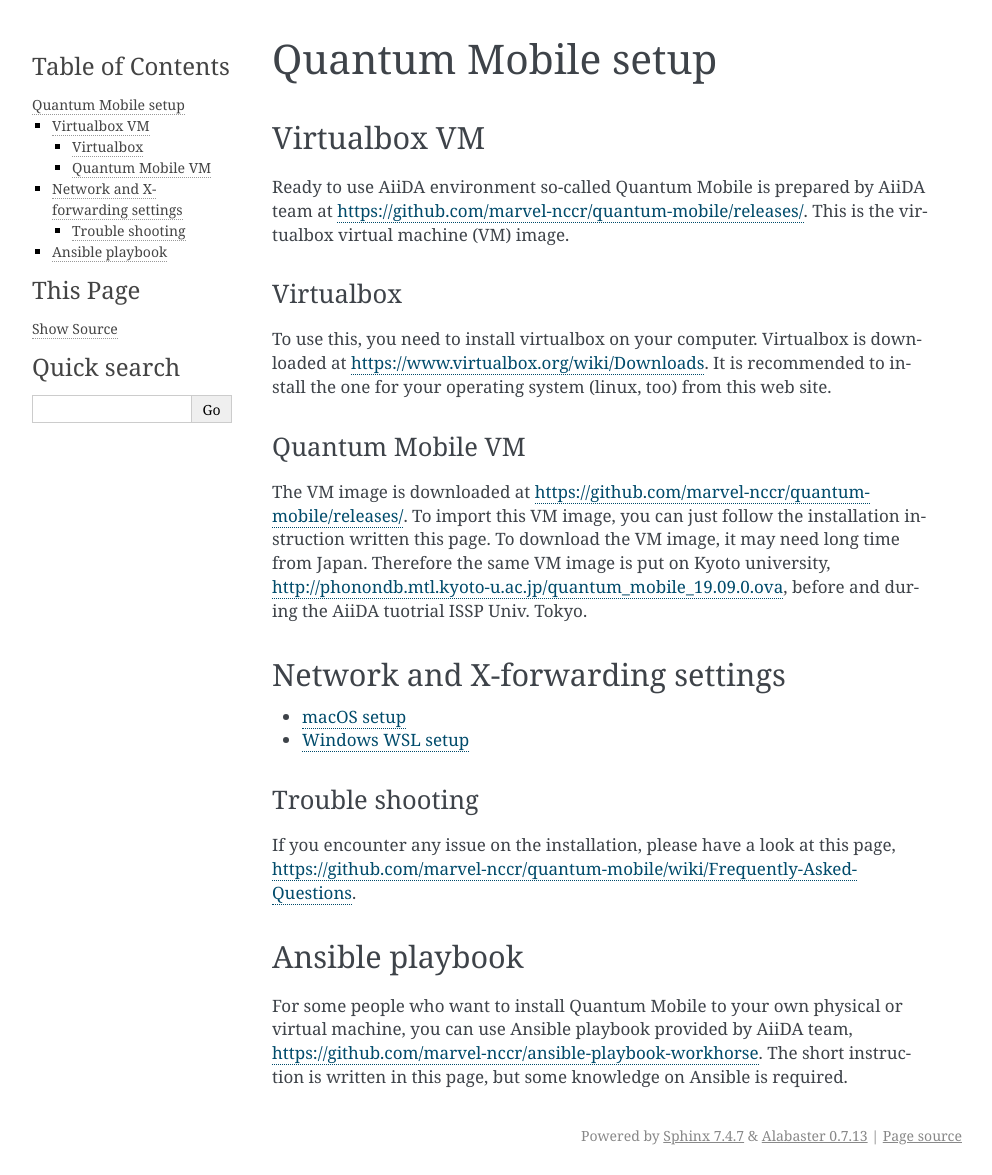
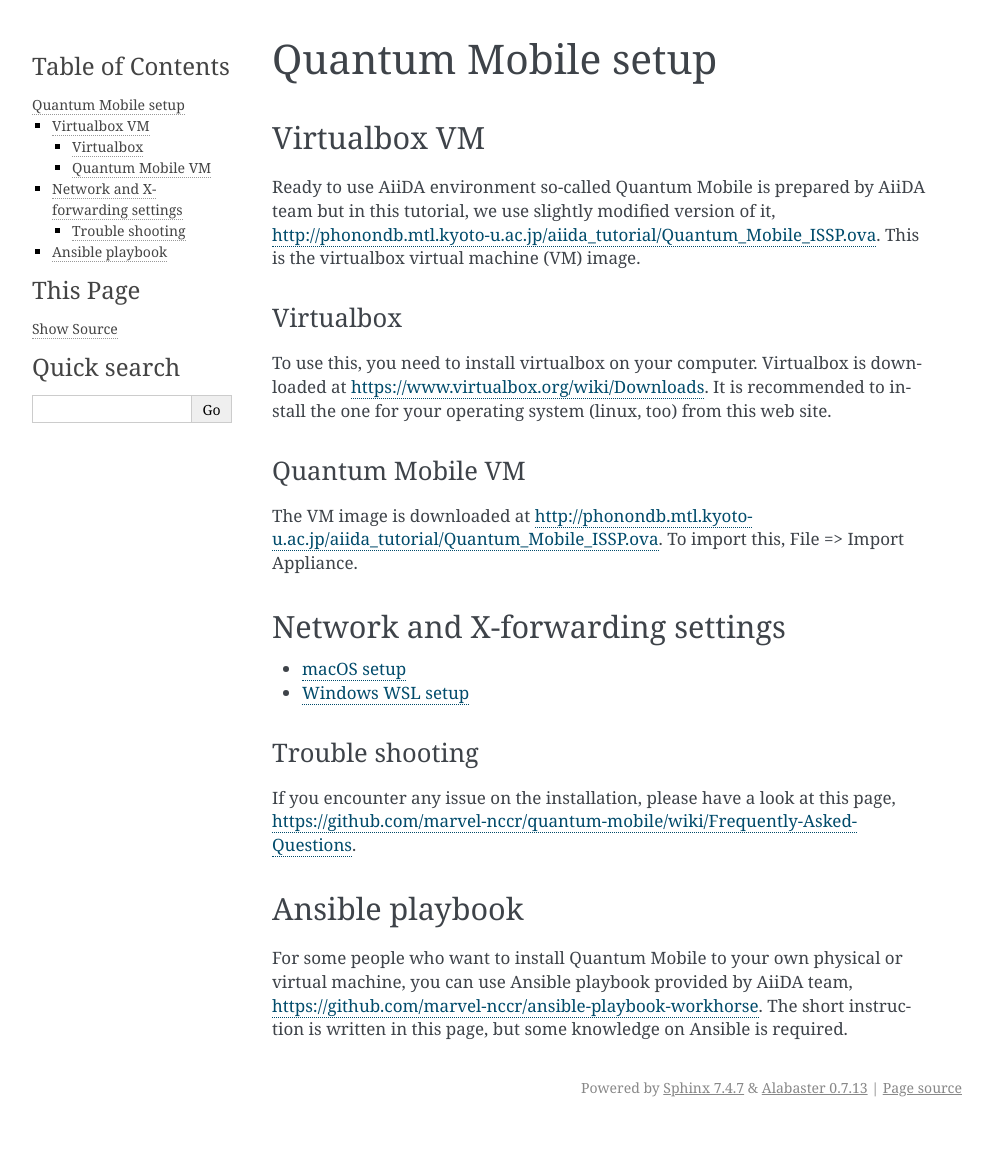
Before and after one commit to atztogo/AiiDA-tutorial-ISSP, a Sphinx documentation site: the page built from doc/quantum-mobile-setup.rst, in a window 1280 px wide. Shown: the whole page, without its empty margins (148-1140 px from the left). Built offline with Sphinx 7.4.7, drawn with Linux system fonts in a browser that asks for light colours; after the commit the page ends 1127 px from its top, so only the background shows below that.

Commit message:
Update AiiDA tutorial ISSP page

```diff
--- a/doc/index.rst
+++ b/doc/index.rst
@@ -40,8 +40,7 @@
 
 - 9:00 - 9:30: Introduction to AiiDA
 - 9:30 - 12:00: Getting started
-- 12:00 - 13:00: Lunch
-- Afternoon: Verdi command line, Verdi shell and AiiDA objects,
+- 13:00 - Afternoon: Verdi command line, Verdi shell and AiiDA objects,
   Submit, monitor and debug calculations
 
 20th 9:00 - 17:00
@@ -50,8 +49,7 @@
 - 9:00 - 9:30: Presentation "Running phonon calculation with an iterative
   algorithm by AiiDA, AiiDA-VASP, and AiiDA-phonopy"
 - 9:30 - 12:00: Queries in AiiDA and Workflows
-- 12:00 - 13:00: Lunch
-- Afternoon: Queries in AiiDA and Workflows, and maybe more (e.g.,
+- 13:00 - Afternoon: Queries in AiiDA and Workflows, and maybe more (e.g.,
   setup AiiDA on one's computer, AiiDA-VASP)
 
 Preparation of AiiDA environment on your computer
--- a/doc/quantum-mobile-setup.rst
+++ b/doc/quantum-mobile-setup.rst
@@ -7,9 +7,10 @@
 --------------
 
 Ready to use AiiDA environment so-called Quantum Mobile is prepared by
-AiiDA team at
-https://github.com/marvel-nccr/quantum-mobile/releases/. This is the
-virtualbox virtual machine (VM) image.
+AiiDA team but in this tutorial, we use slightly modified version of
+it,
+http://phonondb.mtl.kyoto-u.ac.jp/aiida_tutorial/Quantum_Mobile_ISSP.ova.
+This is the virtualbox virtual machine (VM) image.
 
 Virtualbox
 ~~~~~~~~~~
@@ -22,12 +23,8 @@
 Quantum Mobile VM
 ~~~~~~~~~~~~~~~~~
 The VM image is downloaded at
-https://github.com/marvel-nccr/quantum-mobile/releases/. To import
-this VM image, you can just follow the installation instruction
-written this page. To download the VM image, it may need long time
-from Japan. Therefore the same VM image is put on Kyoto university,
-http://phonondb.mtl.kyoto-u.ac.jp/quantum_mobile_19.09.0.ova, before
-and during the AiiDA tuotrial ISSP Univ. Tokyo.
+http://phonondb.mtl.kyoto-u.ac.jp/aiida_tutorial/Quantum_Mobile_ISSP.ova. To
+import this, File => Import Appliance.
 
 Network and X-forwarding settings
 ---------------------------------
```
